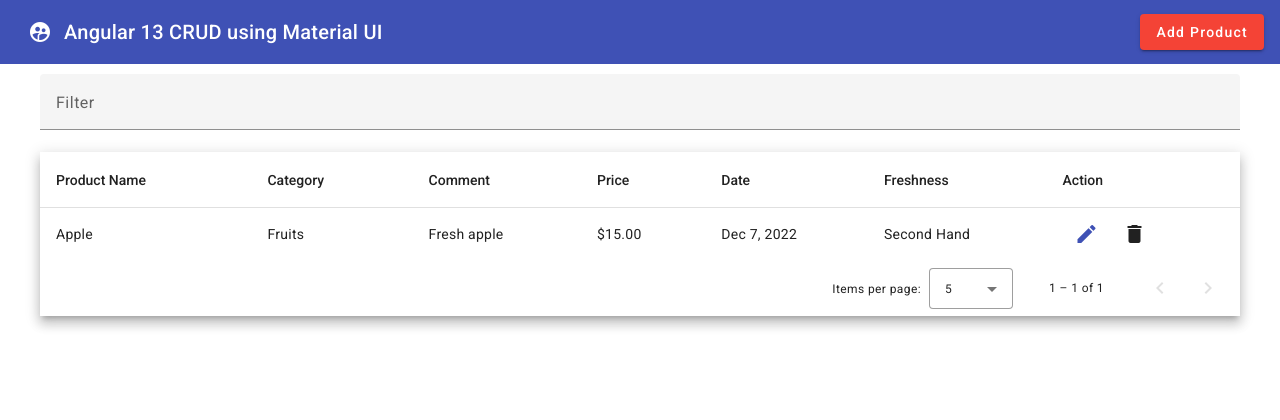
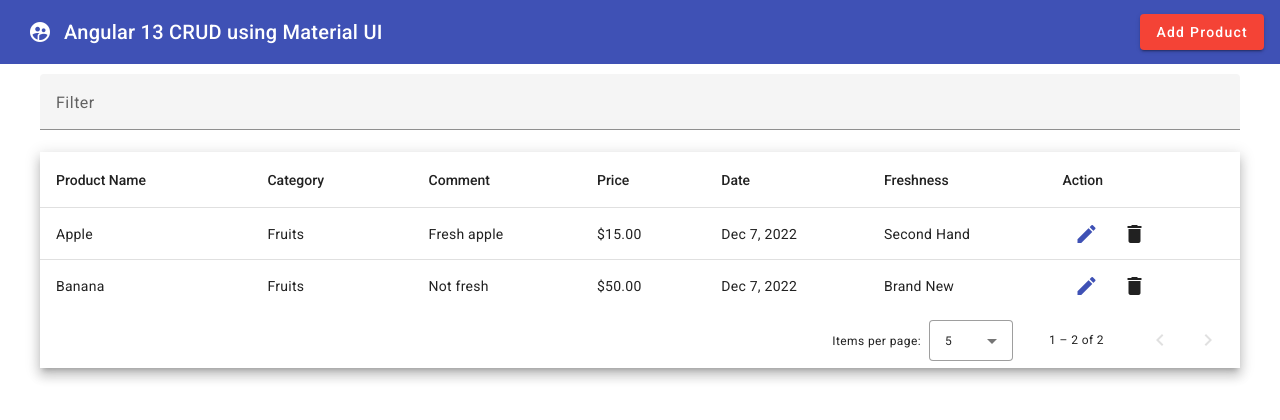
Before and after one commit to rohanthorat/Angular13-CRUD, an Angular app: page / in a window 1280 px wide. Shown: the top 420 px of the page. Built offline with nearby package versions, Linux system fonts and the light colour scheme; data requests are answered from the project's data file.

Commit message:
Read me changes

```diff
--- a/db.json
+++ b/db.json
@@ -8,6 +8,15 @@
       "comment": "Fresh apple",
       "date": "2022-12-07T05:00:00.000Z",
       "id": 1
+    },
+    {
+      "productName": "Banana",
+      "category": "Fruits",
+      "freshness": "Brand New",
+      "price": 50,
+      "comment": "Not fresh",
+      "date": "2022-12-07T05:00:00.000Z",
+      "id": 2
     }
   ],
   "comments": [
--- a/src/app/app.component.ts
+++ b/src/app/app.component.ts
@@ -33,7 +33,7 @@ export class AppComponent implements OnInit {
     this.dialog.open(DialogComponent, {
       width: '30%'
     }).afterClosed().subscribe(val => {
-      if (val === 'update') {
+      if (val === 'save') {
        this.getAllProducts();
       }
    });
--- a/src/app/dialog/dialog.component.ts
+++ b/src/app/dialog/dialog.component.ts
@@ -43,7 +43,7 @@ export class DialogComponent implements OnInit {
           next: (res) => {
             alert('Product added successfully');
             this.productForm.reset();
-            this.dialogRef.close('Save');
+            this.dialogRef.close('save');
           },
           error: () => {
             alert('Error while adding the product');
```
Also changed, not shown: 1 other file (tests, documents, lock files or other folders).
